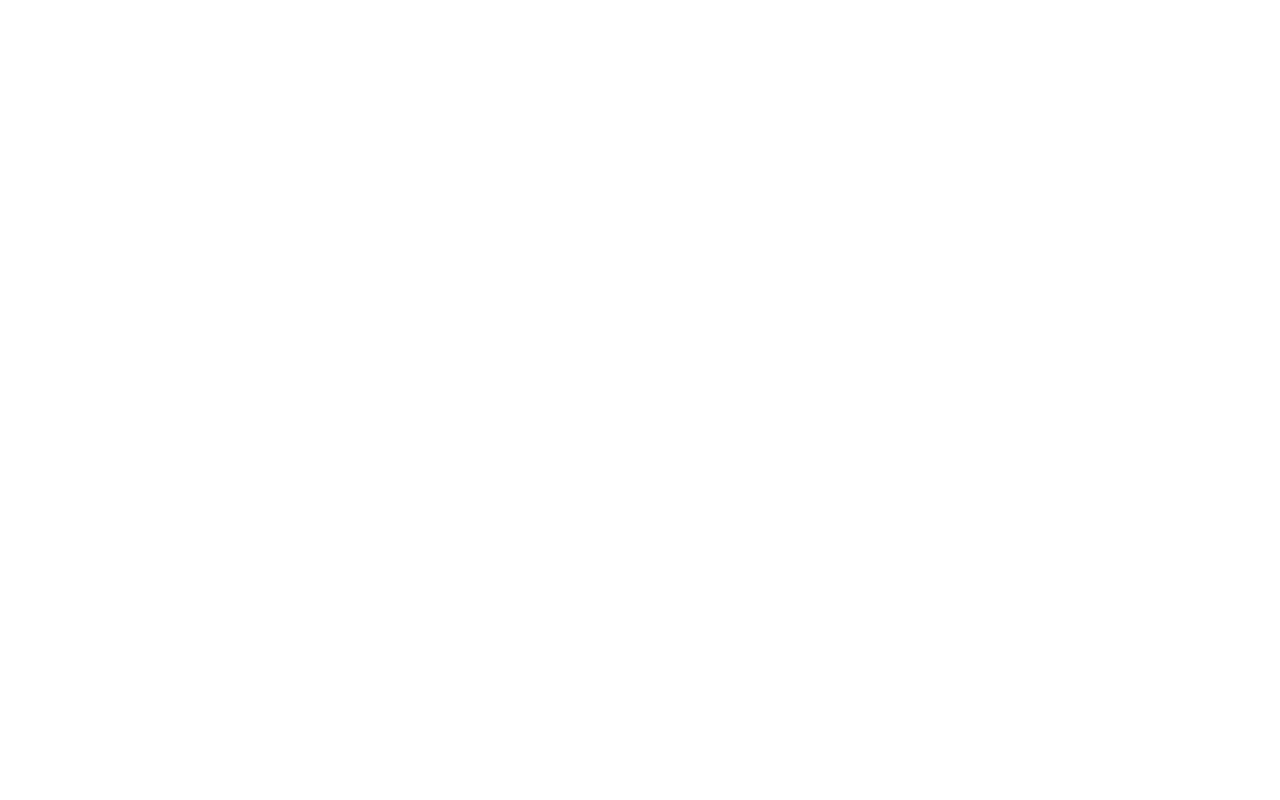
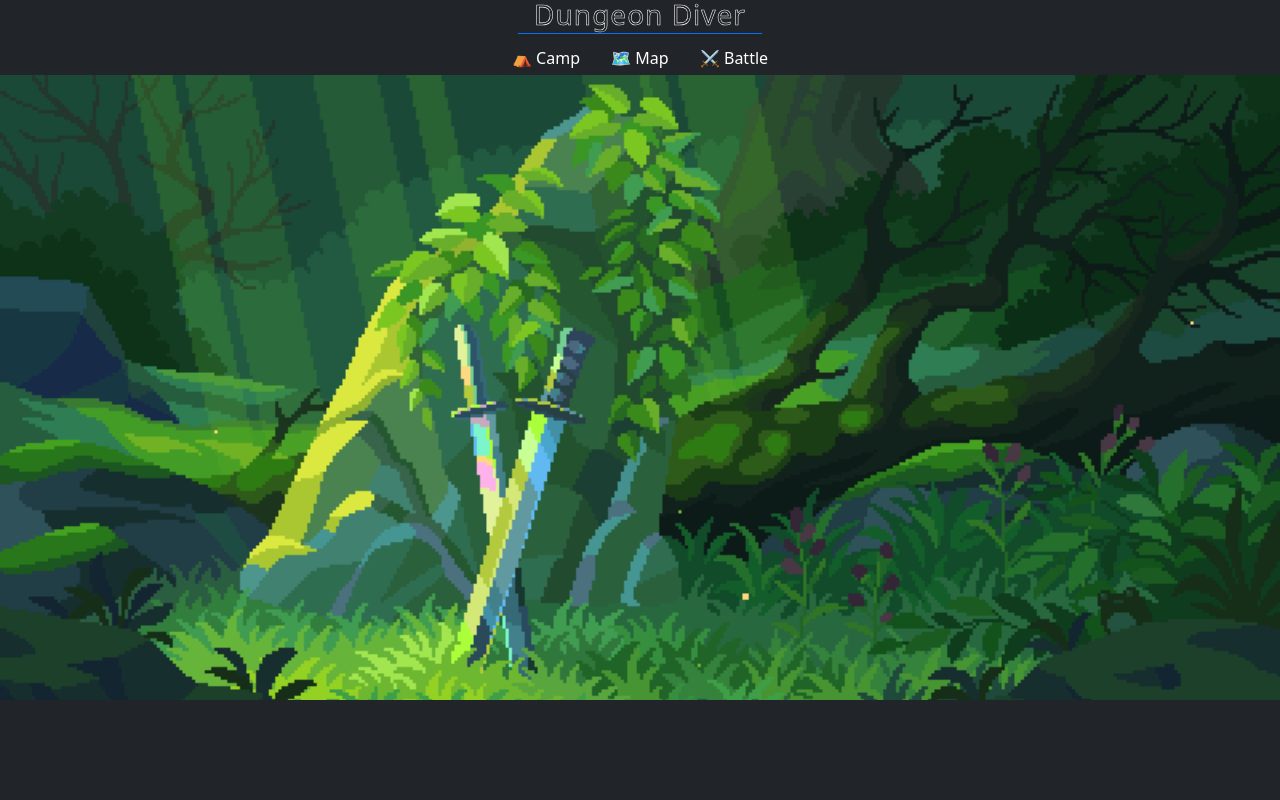
Before and after one commit to MickShannahan/dungeon-diver, a plain HTML site: page index.html in a window 1280 px wide. Drawn offline with Linux system fonts and the light colour scheme.

Commit message:
set up still

```diff
--- a/assets/style.css
+++ b/assets/style.css
@@ -1,9 +1,13 @@
+
 body {
   overflow: hidden;
-  -webkit-text-stroke: thin #fff;
   font-weight: bold;
   letter-spacing: 1px;
   user-select: none;
+  background-color: black;
+}
+.text-outline{
+  -webkit-text-stroke: thin #fff;
 }
 
 header {
@@ -14,8 +18,9 @@ header {
 }
 
 main .screen {
+  -webkit-text-stroke: thin #fff;
   background-size: cover;
-  height: calc(100vh - 75px);
+  height: calc(100vh - 175px);
   transition: all .15s linear;
   opacity: 1;
   position: relative;
@@ -28,3 +33,12 @@ main .screen:not(.show) {
   opacity: 0;
   transition-delay: .15s;
 }
+
+footer{
+  height: 100px;
+  background-color: var(--bs-dark);
+}
+
+#start-screen{
+  background-image: url(../assets/imgs/start-screen.gif);
+}
--- a/index.html
+++ b/index.html
@@ -0,0 +1,61 @@
+<!DOCTYPE html>
+<html lang="en">
+<head>
+  <meta charset="UTF-8">
+  <meta name="viewport" content="width=device-width, initial-scale=1.0">
+  <link rel="icon" href="https://em-content.zobj.net/source/microsoft/379/dagger_1f5e1-fe0f.png">
+  <link rel="stylesheet" href="./assets/bootstrap.min.css">
+  <link rel="stylesheet" href="./assets/style.css">
+    <link rel="stylesheet" href="//cdn.jsdelivr.net/npm/@mdi/font@latest/css/materialdesignicons.min.css">
+  <title>Dungeon Diver</title>
+</head>
+<body>
+
+  <header class="bg-dark p-2">
+    <h1 class="text-center fs-3 text-outline">
+      <span class="px-3 border-bottom border-primary">
+        Dungeon Diver
+      </span>
+    </h1>
+    <nav class="gap-1">
+      <button class="btn btn-dark">⛺ Camp</button>
+      <button class="btn btn-dark" >🗺️ Map</button>
+      <button class="btn btn-dark" >⚔️ Battle</button>
+    </nav>
+  </header>
+
+  <main>
+    <!-- 🕹️Start Screen -->
+    <section id="start-screen" class="screen show">
+
+    </section>
+
+
+    <!-- ⛺ Camp Screen -->
+    <section id="camp-screen" class="screen">
+
+    </section>
+
+
+    <!-- 🗺️ Map Screen -->
+    <section id="map-screen" class="screen">
+
+    </section>
+
+
+    <!-- ⚔️ Battle Screen -->
+    <section id="battle-screen" class="screen">
+
+    </section>
+
+
+  </main>
+
+  <footer>
+
+  </footer>
+
+
+
+</body>
+</html>
```
